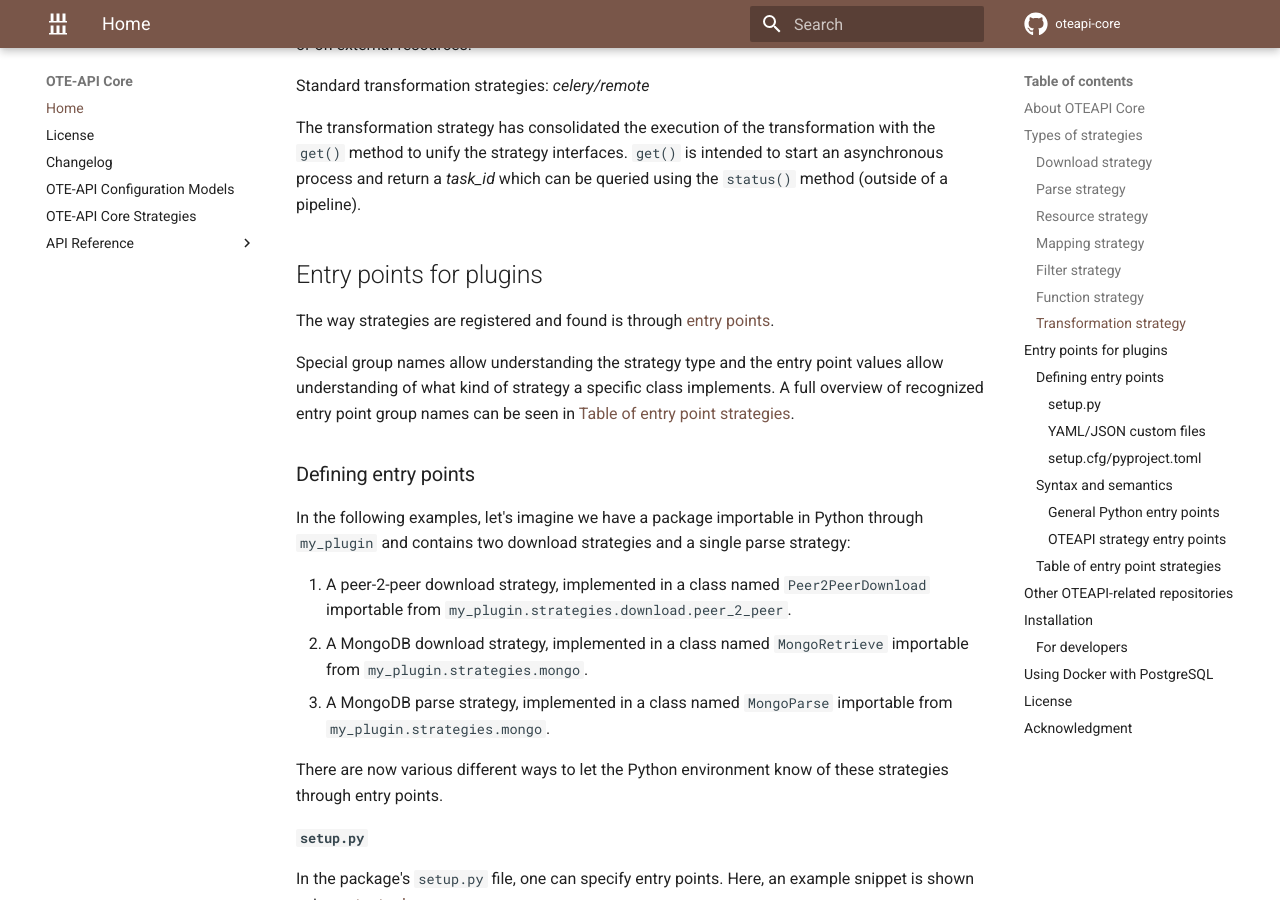
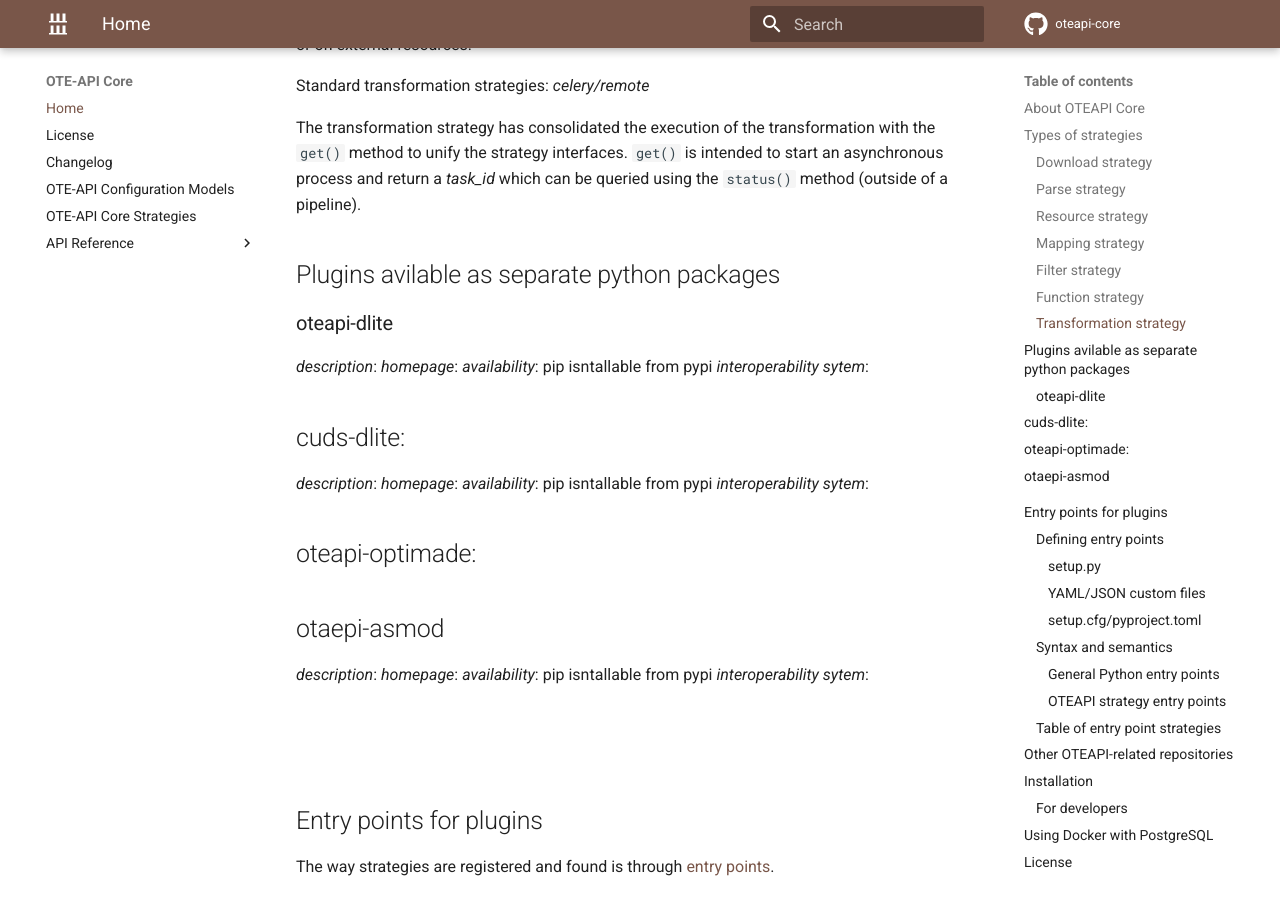
Before and after one commit to EMMC-ASBL/oteapi-core, an MkDocs documentation site: the page built from docs/index.md, in a window 1280 px wide and 900 px high, scrolled down 2276 px. Built offline with MkDocs 1.6.1 and Material for MkDocs 9.7.7, drawn with Linux system fonts in a browser that asks for light colours; comment, search, counter and statistics services are not loaded; the version menu is left out.

Commit message:
Started on list of existing plugins

```diff
--- a/docs/index.md
+++ b/docs/index.md
@@ -85,6 +85,35 @@ The transformation strategy has consolidated the execution of the
 transformation with the `get()` method to unify the strategy interfaces.
 `get()` is intended to start an asynchronous process and return a
 *task_id* which can be queried using the `status()` method (outside of a pipeline).
+
+## Plugins avilable as separate python packages
+
+### oteapi-dlite
+
+_description_:
+_homepage_:
+_availability_: pip isntallable from pypi
+_interoperability sytem_:
+
+## cuds-dlite:
+
+_description_:
+_homepage_:
+_availability_: pip isntallable from pypi
+_interoperability sytem_:
+
+## oteapi-optimade:
+
+## otaepi-asmod
+_description_:
+_homepage_:
+_availability_: pip isntallable from pypi
+_interoperability sytem_:
+
+##
+
+
+
 
 ## Entry points for plugins
 
```
Also changed, not shown: README.md (+29 -0 lines).
